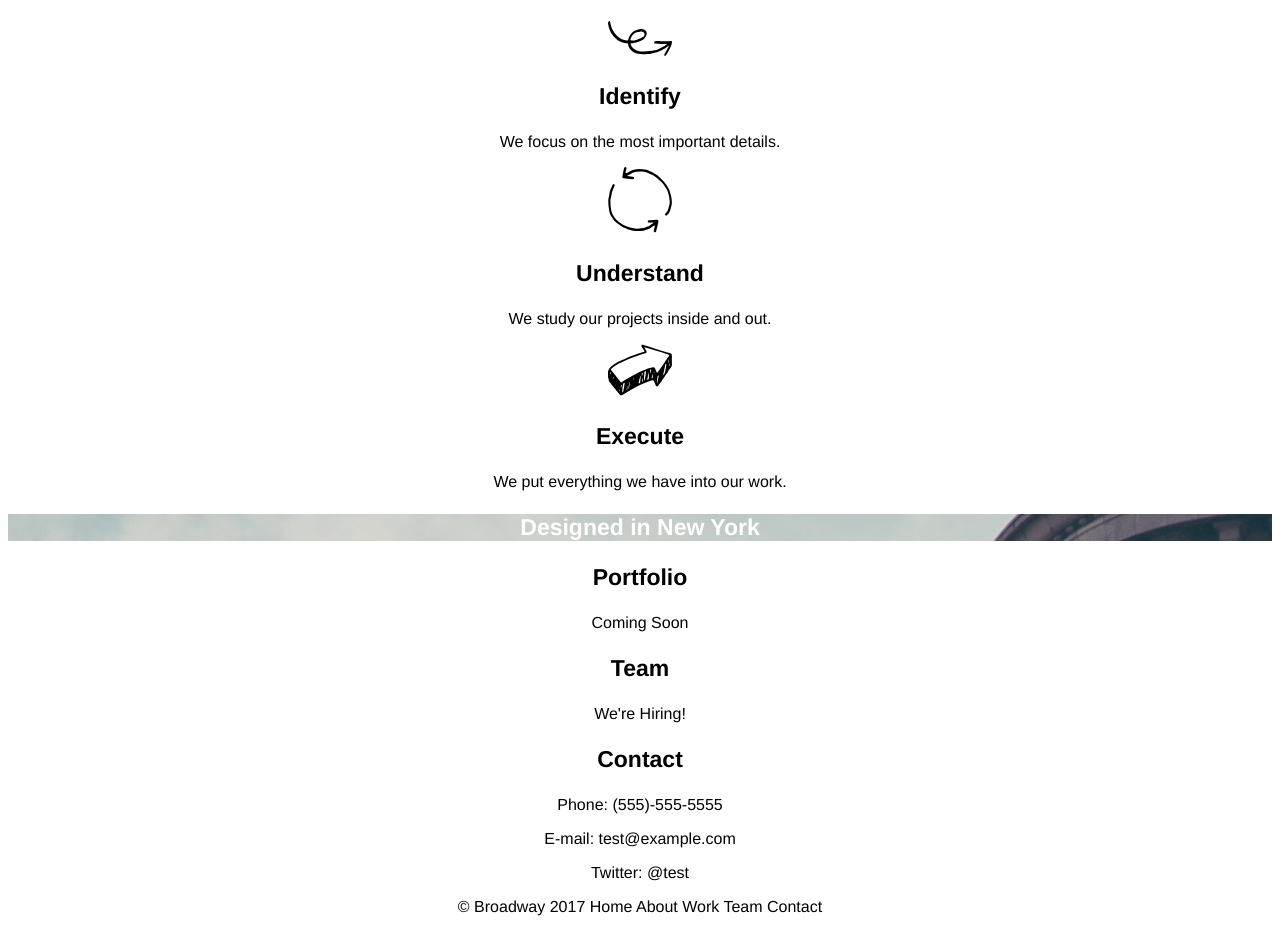
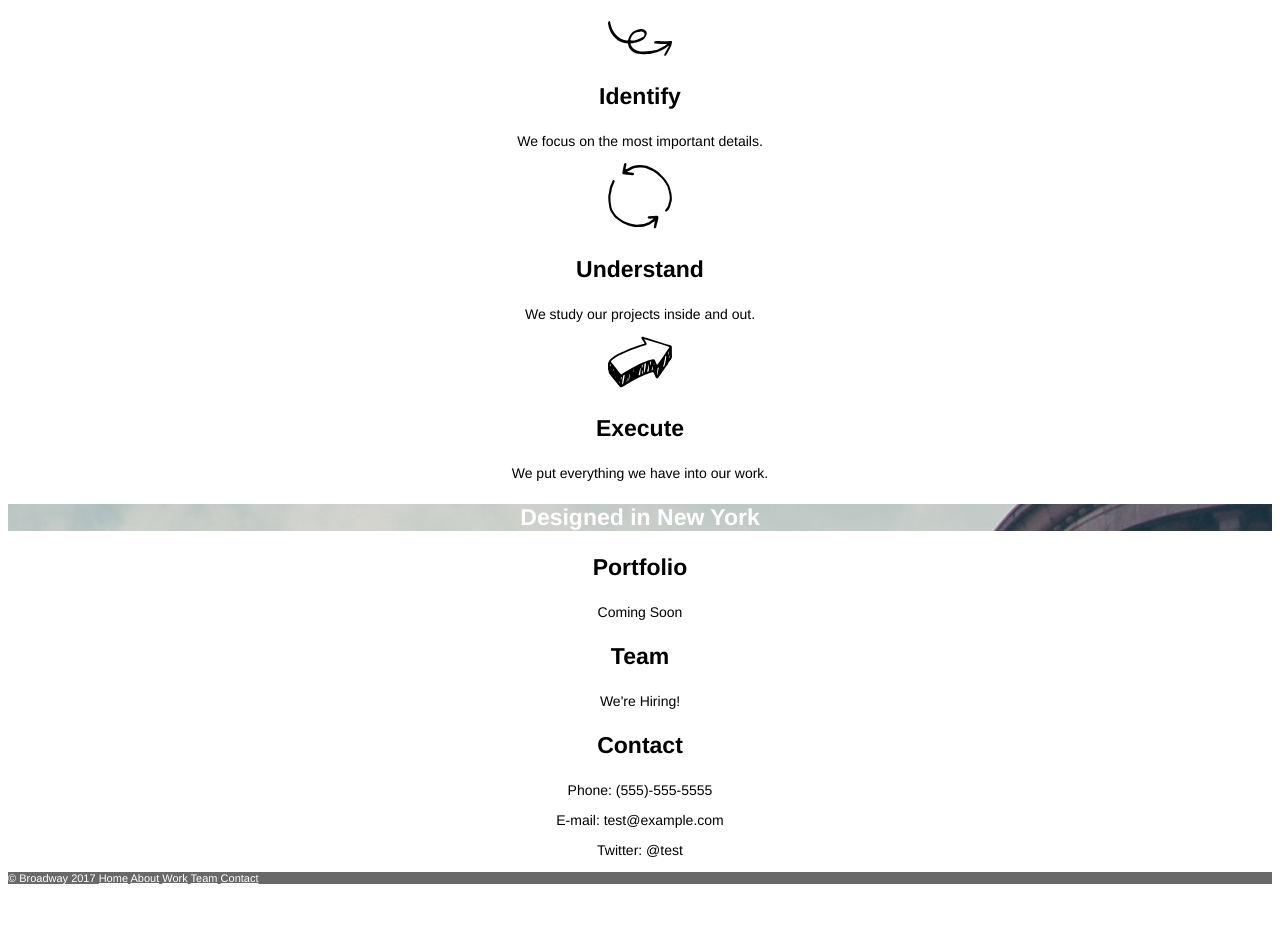
Before and after one commit to anoukvantuinen/Broadway, a plain HTML site: page index.html in a window 1280 px wide. Shown: the part 420-1352 px from the top of the page. After the commit the page ends 1315 px from the top, so only its background shows below. Drawn offline with Linux system fonts and the light colour scheme.

Commit message:
design ready

```diff
--- a/index.html
+++ b/index.html
@@ -14,21 +14,15 @@
 				<a href="">Contact</a>
 	</div>
 	<h2>Our Process</h2>
-	<div class="identify">
 	<img src="resources/identify.svg">
 	<h3>Identify</h3>
 	<p>We focus on the most important details.</p>
-	</div>
-	<div class="understand">
 	<img src="resources/understand.svg">
 	<h3>Understand</h3>
 	<p>We study our projects inside and out.</p>
-	</div>
-	<div class="execute">
 	<img src="resources/execute.svg">
 	<h3>Execute</h3>
 	<p>We put everything we have into our work.</p>
-	</div>
 	<h3 class="header">Designed in New York</h3>
 	<h3>Portfolio</h3>
 	<p>Coming Soon</p>
@@ -38,6 +32,6 @@
 	<p>Phone: (555)-555-5555</p>
 	<p>E-mail: test@example.com</p>
 	<p>Twitter: @test</p>
-	<p>© Broadway 2017 Home About Work Team Contact</p>
+	<p class="footer">© Broadway 2017 <a href="">Home</a> <a href="">About</a> <a href="">Work</a> <a href="">Team</a> <a href="">Contact</a></p>
 </body>
 </html>
--- a/resources/css/style.css
+++ b/resources/css/style.css
@@ -27,3 +27,18 @@ h3 {
 	font-size: 23px;
 	font-weight: bold;
 }
+
+p {
+	font-size: 14px;
+}
+
+.footer {
+	font-size: 11px;
+	color: white;
+	background-color: dimgray;
+	text-align: left;
+}
+
+.footer a {
+	color: white;
+}
```
Lines whose indentation alone changed are shown as unchanged.
